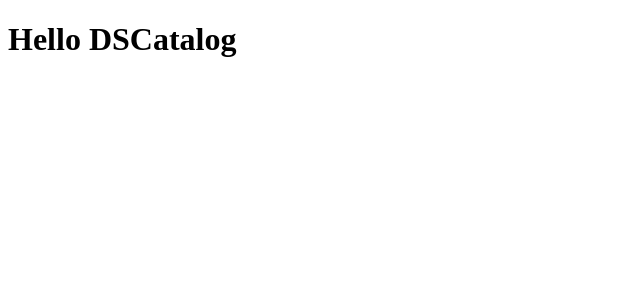
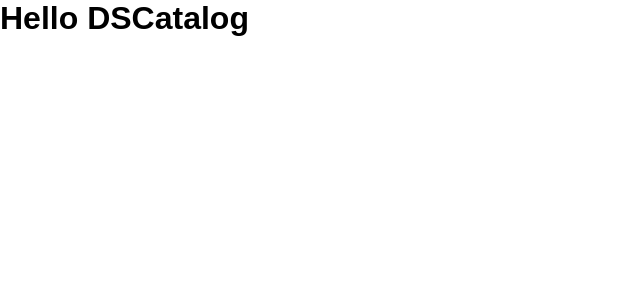
Before and after one commit to miltcn/bds-desafio-mod2-react, a React (Create React App) app: page / in a window 1280 px wide. Shown: the top 300 px of the page, without its empty margins (0-640 px from the left). Built offline with nearby package versions, Linux system fonts and the light colour scheme.

Commit message:
Reset CSS

```diff
--- a/public/index.html
+++ b/public/index.html
@@ -1,17 +1,17 @@
 <!DOCTYPE html>
 <html lang="pt_BR">
+
 <head>
   <meta charset="utf-8" />
   <link rel="icon" href="%PUBLIC_URL%/favicon.ico" />
   <meta name="viewport" content="width=device-width, initial-scale=1" />
-    <meta
-      name="description"
-      content="Projeto desenvolvido no Bootcamp Spring React - DevSuperior"
-    />
-    <title>DSCatalog</title>
+  <meta name="description" content="Projeto desenvolvido no Bootcamp Spring React - DevSuperior" />
+  <title>API Github</title>
 </head>
+
 <body>
   <noscript>Você precisa habilitar o JavaScrip no seu navegador.</noscript>
   <div id="root"></div>
 </body>
+
 </html>
--- a/src/App.css
+++ b/src/App.css
@@ -0,0 +1,28 @@
+@import url('https://fonts.googleapis.com/css2?family=Roboto:wght@400;700&display=swap%27');
+
+* {
+  margin: 0;
+  padding: 0;
+  box-sizing: border-box;
+  font-family: 'Ubuntu', sans-serif;
+}
+
+h1,
+h2,
+h3,
+h4,
+h5,
+h6 {
+  font-weight: bold;
+}
+
+a,
+a:hover {
+  text-decoration: none;
+  color: unset;
+}
+
+img {
+  width: 100%;
+  height: auto;
+}
```
Also changed, not shown: 1 other file (tests, documents, lock files or other folders). Lines whose indentation alone changed are shown as unchanged.
